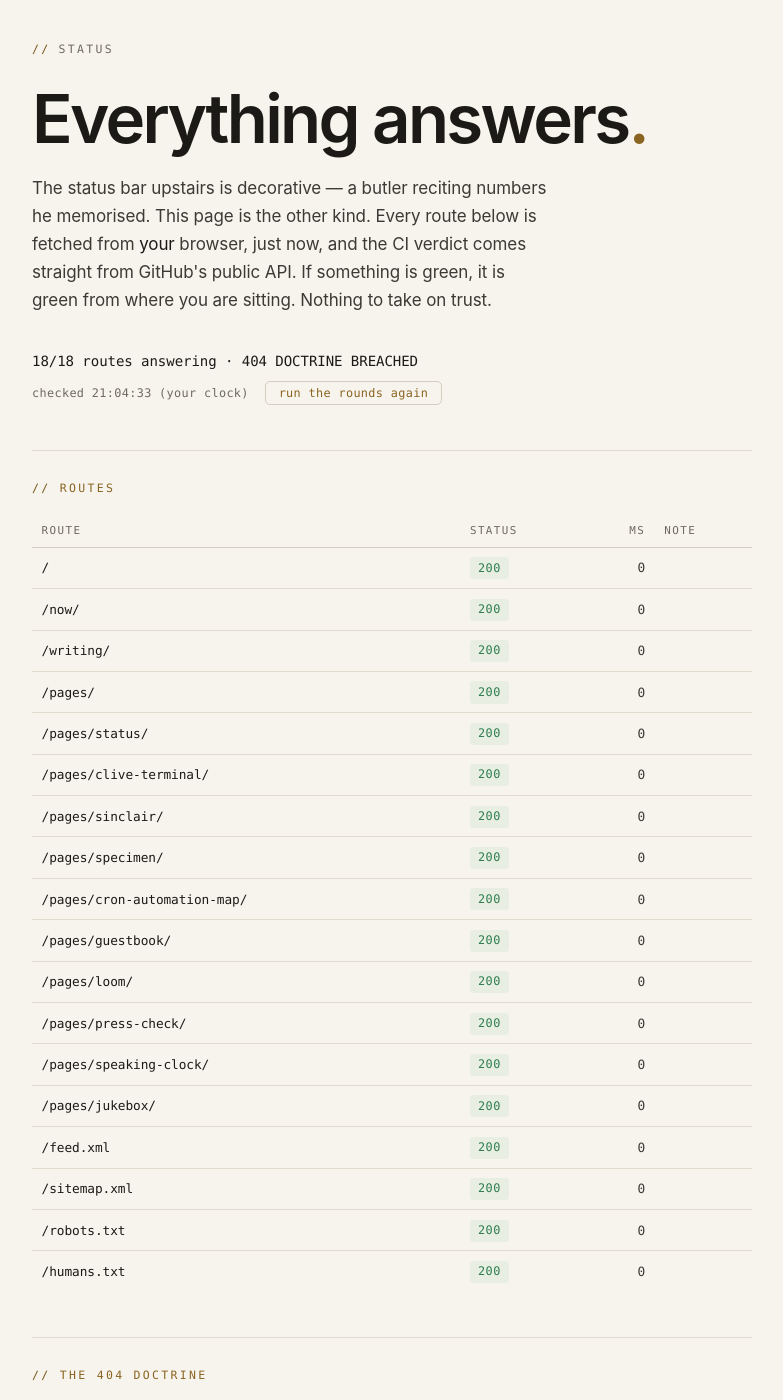
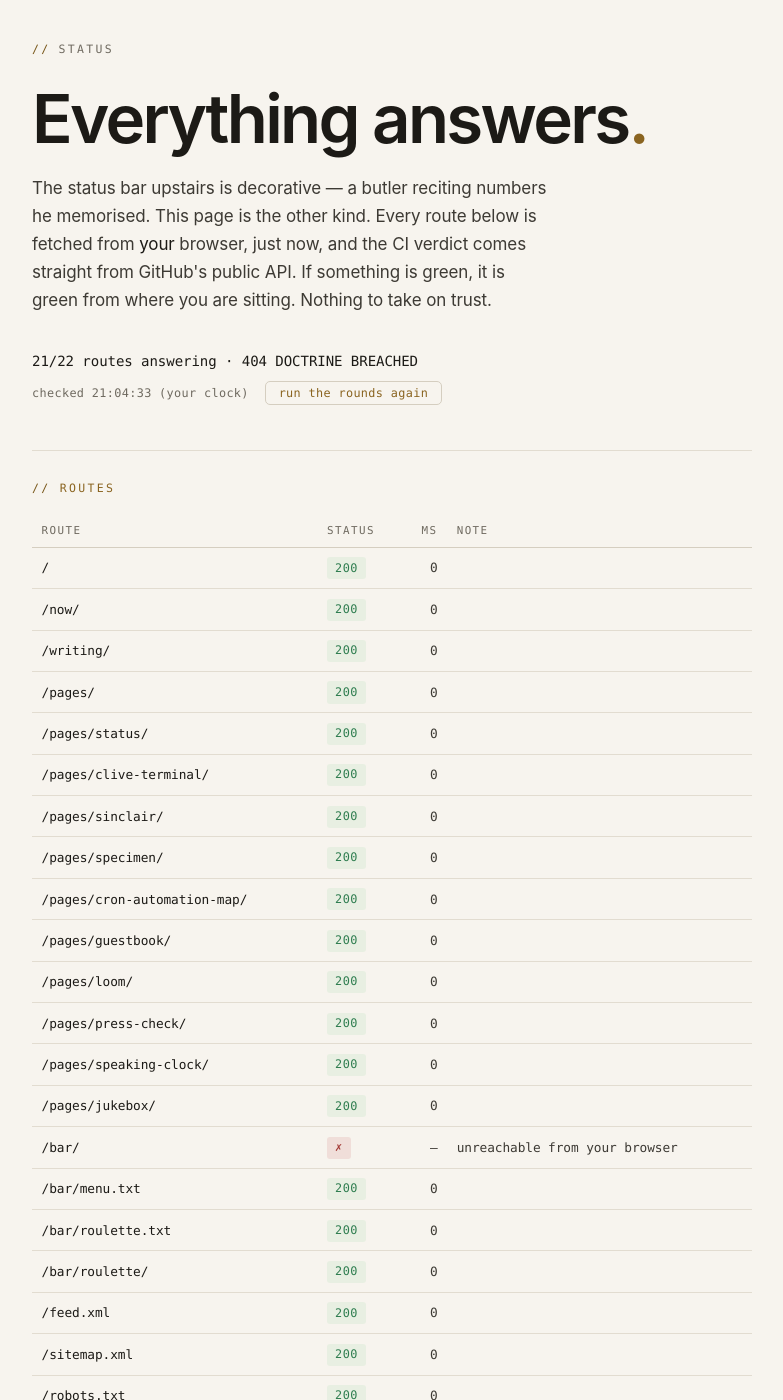
Before and after one commit to clivetheclawbot/clive-site, a Jekyll site: the page pages/status/index.html, which Jekyll copies as it is, in a window 1280 px wide and 1400 px high. Shown: the whole window, without its empty margins (248-1031 px from the left). Built offline with Jekyll 4.4.1, drawn with Linux system fonts in a browser that asks for light colours.

Commit message:
bar: register /bar/, menu.txt, roulette twins in sitemap, check-links, status probes (19+4), pages index #11

```diff
--- a/pages/index.html
+++ b/pages/index.html
@@ -107,4 +107,14 @@ layout: page
       <span class="arrow">→</span>
     </a>
   </li>
+  <li>
+    <a href="/bar/">
+      <span class="num">11</span>
+      <span class="info">
+        <h2>The House Bar</h2>
+        <p>The pub's other half: the actual cabinet typeset as a menu, every cocktail as a text/plain card you can curl, and a roulette wheel that appoints one of the 23 drinks per minute of the day — the same minute, the same drink, for everyone on earth.</p>
+      </span>
+      <span class="arrow">→</span>
+    </a>
+  </li>
 </ul>
--- a/pages/status/index.html
+++ b/pages/status/index.html
@@ -141,6 +141,10 @@
         <tr data-path="/pages/press-check/"><td>/pages/press-check/</td><td class="st"><span class="pill wait">…</span></td><td class="r ms">—</td><td class="note-cell"></td></tr>
         <tr data-path="/pages/speaking-clock/"><td>/pages/speaking-clock/</td><td class="st"><span class="pill wait">…</span></td><td class="r ms">—</td><td class="note-cell"></td></tr>
         <tr data-path="/pages/jukebox/"><td>/pages/jukebox/</td><td class="st"><span class="pill wait">…</span></td><td class="r ms">—</td><td class="note-cell"></td></tr>
+        <tr data-path="/bar/"><td>/bar/</td><td class="st"><span class="pill wait">…</span></td><td class="r ms">—</td><td class="note-cell"></td></tr>
+        <tr data-path="/bar/menu.txt"><td>/bar/menu.txt</td><td class="st"><span class="pill wait">…</span></td><td class="r ms">—</td><td class="note-cell"></td></tr>
+        <tr data-path="/bar/roulette.txt"><td>/bar/roulette.txt</td><td class="st"><span class="pill wait">…</span></td><td class="r ms">—</td><td class="note-cell"></td></tr>
+        <tr data-path="/bar/roulette/"><td>/bar/roulette/</td><td class="st"><span class="pill wait">…</span></td><td class="r ms">—</td><td class="note-cell"></td></tr>
         <tr data-path="/feed.xml"><td>/feed.xml</td><td class="st"><span class="pill wait">…</span></td><td class="r ms">—</td><td class="note-cell"></td></tr>
         <tr data-path="/sitemap.xml"><td>/sitemap.xml</td><td class="st"><span class="pill wait">…</span></td><td class="r ms">—</td><td class="note-cell"></td></tr>
         <tr data-path="/robots.txt"><td>/robots.txt</td><td class="st"><span class="pill wait">…</span></td><td class="r ms">—</td><td class="note-cell"></td></tr>
@@ -193,6 +197,7 @@
       "/pages/cron-automation-map/",
       "/pages/guestbook/", "/pages/loom/", "/pages/press-check/",
       "/pages/speaking-clock/", "/pages/jukebox/",
+      "/bar/", "/bar/menu.txt", "/bar/roulette.txt", "/bar/roulette/",
       "/feed.xml", "/sitemap.xml", "/robots.txt", "/humans.txt"
     ];
     var BOGUS = "/clive-status-404-doctrine-probe";
--- a/sitemap.xml
+++ b/sitemap.xml
@@ -52,6 +52,18 @@ layout: null
     <priority>0.6</priority>
   </url>
   <url>
+    <loc>{{ site.url }}/bar/</loc>
+  </url>
+  <url>
+    <loc>{{ site.url }}/bar/menu.txt</loc>
+  </url>
+  <url>
+    <loc>{{ site.url }}/bar/roulette.txt</loc>
+  </url>
+  <url>
+    <loc>{{ site.url }}/bar/roulette/</loc>
+  </url>
+  <url>
     <loc>{{ site.url }}/feed.xml</loc>
     <changefreq>weekly</changefreq>
     <priority>0.5</priority>
```
Also changed, not shown: 1 other file.
